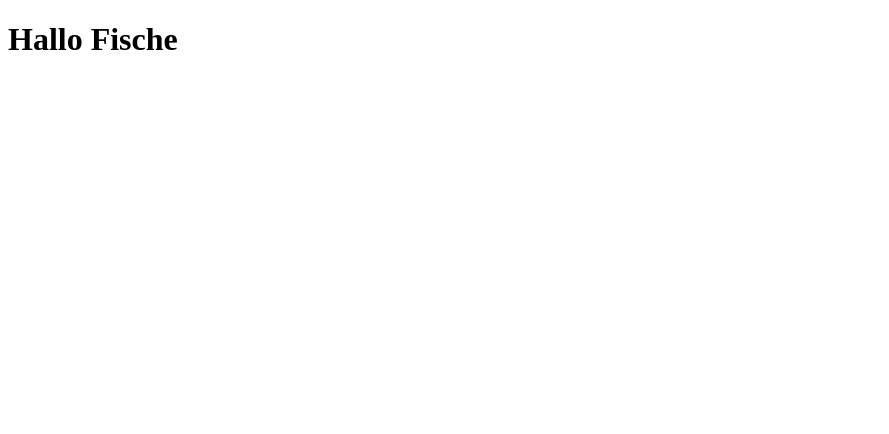
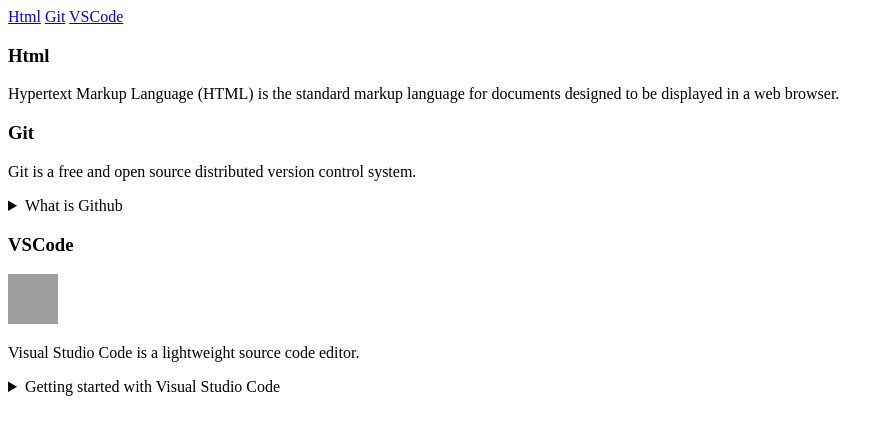
Before and after one commit to mschmauder-hub/html-basics, a plain HTML site: page index.html in a window 1280 px wide. Shown: the whole page, without its empty margins (0-889 px from the left). Drawn offline with Linux system fonts and the light colour scheme; grey boxes are pictures that could not be loaded.

Commit message:
Update index file

```diff
--- a/index.html
+++ b/index.html
@@ -2,10 +2,73 @@
 <html lang="en">
   <head>
     <meta charset="UTF-8" />
+    <link rel="shortcut icon" href="favicon.ico" />
+
     <meta name="viewport" content="width=device-width, initial-scale=1.0" />
-    <title>Document</title>
+
+    <title>Resources</title>
   </head>
   <body>
-    <h1>Hallo Fische</h1>
+    <header>
+      <nav>
+        <a href="#html">Html</a>
+        <a href="#git">Git</a>
+        <a href="#vscode">VSCode</a>
+      </nav>
+    </header>
+
+    <main>
+      <section>
+        <h3 id="html">Html</h3>
+
+        <p>
+          Hypertext Markup Language (HTML) is the standard markup language for
+          documents designed to be displayed in a web browser.
+        </p>
+      </section>
+
+      <section>
+        <h3 id="git">Git</h3>
+        <p>
+          Git is a free and open source distributed version control system.
+        </p>
+
+        <details>
+          <summary>What is Github</summary>
+
+          <iframe
+            width="420"
+            height="315"
+            src="https://www.youtube.com/embed/w3jLJU7DT5E"
+          >
+          </iframe>
+        </details>
+      </section>
+
+      <section>
+        <h3 id="vscode">VSCode</h3>
+        <img
+          src="https://upload.wikimedia.org/wikipedia/commons/thumb/9/9a/Visual_Studio_Code_1.35_icon.svg/1024px-Visual_Studio_Code_1.35_icon.svg.png"
+          alt="vscode icon"
+          width="50"
+          height="50"
+        />
+        <p>
+          Visual Studio Code is a lightweight source code editor.
+        </p>
+
+        <details>
+          <summary>Getting started with Visual Studio Code</summary>
+          <iframe
+            width="420"
+            height="315"
+            src="https://www.youtube.com/embed/Sdg0ef2PpBw"
+          >
+          </iframe>
+        </details>
+      </section>
+    </main>
+
+    <footer></footer>
   </body>
 </html>
```
Also changed, not shown: favicon.ico (added).
